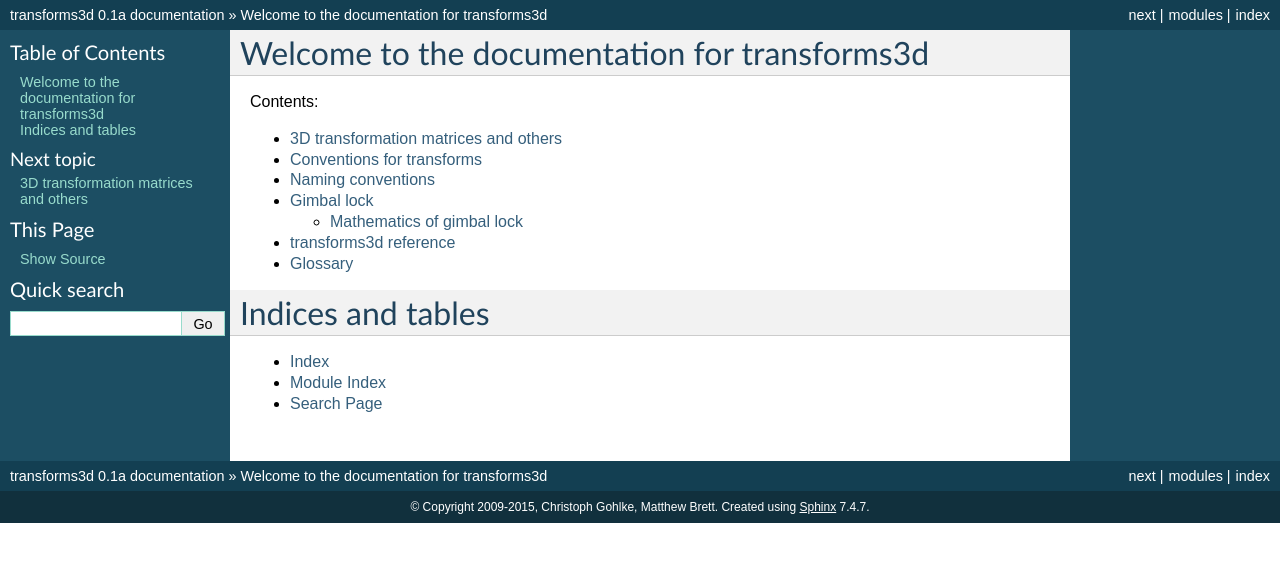
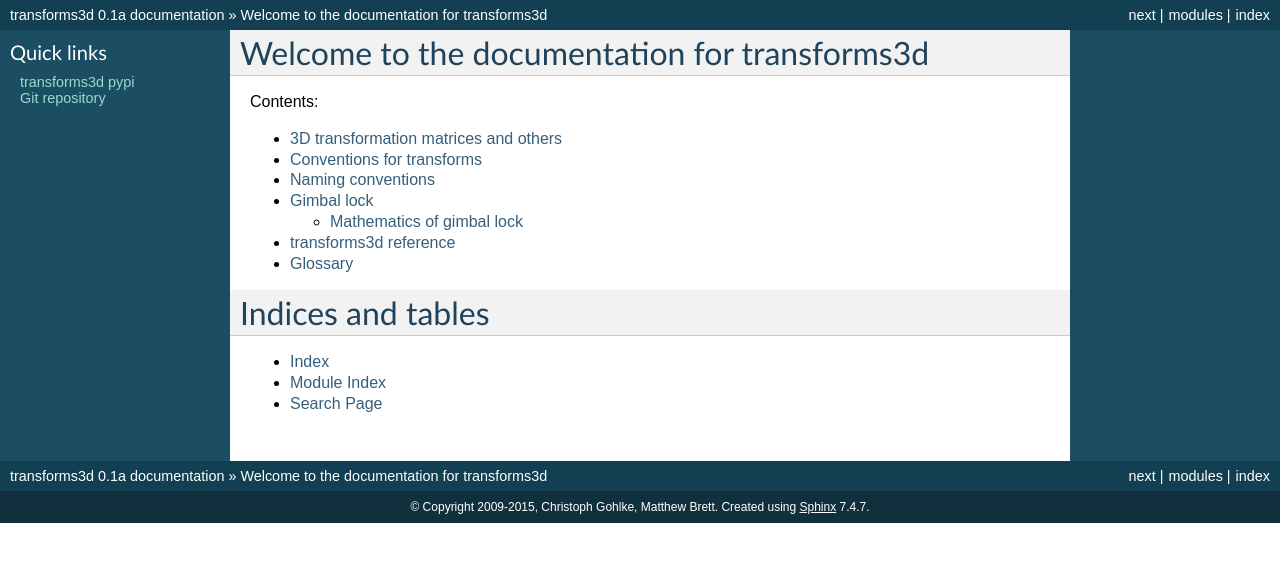
Before and after one commit to matthew-brett/transforms3d, a Sphinx documentation site: the page built from doc/index.rst, in a window 1280 px wide. Shown: the top 562 px of the page. Built offline with Sphinx 7.4.7, drawn with Linux system fonts in a browser that asks for light colours.

Commit message:
DOC: add some links to docs sidebar

```diff
--- /dev/null
+++ b/doc/_templates/indexsidebar.html
@@ -0,0 +1,6 @@
+<h3>Quick links</h3>
+
+<ul>
+    <li><a href="http://pypi.python.org/pypi/transforms3d">transforms3d pypi</a></li>
+    <li><a href="http://github.com/matthew-brett/transforms3d">Git repository</a></li>
+</ul>
--- a/doc/conf.py
+++ b/doc/conf.py
@@ -136,7 +136,7 @@
 #html_use_smartypants = True
 
 # Custom sidebar templates, maps document names to template names.
-#html_sidebars = {}
+html_sidebars = {'index': 'indexsidebar.html'}
 
 # Additional templates that should be rendered to pages, maps page names to
 # template names.
```
